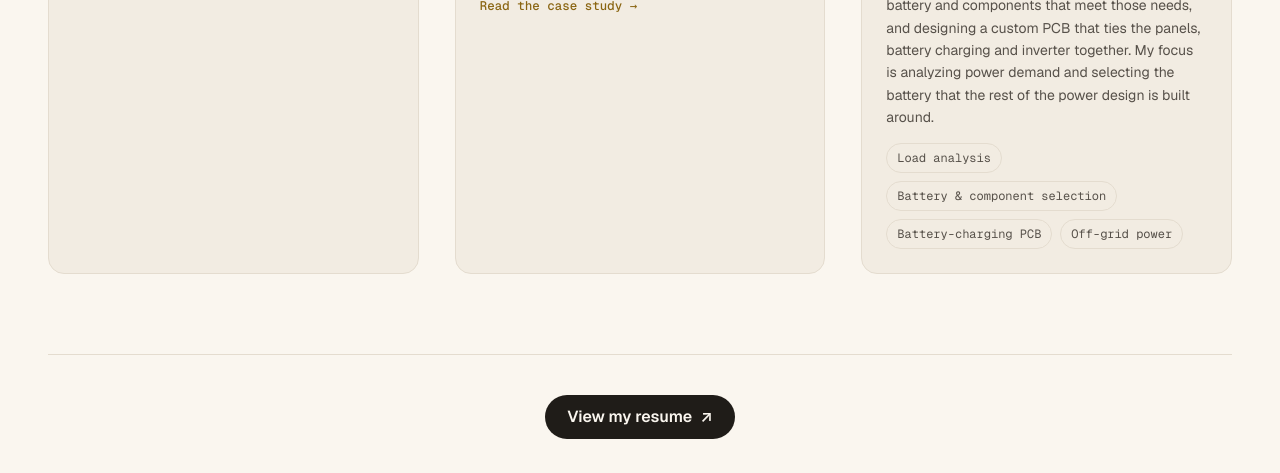
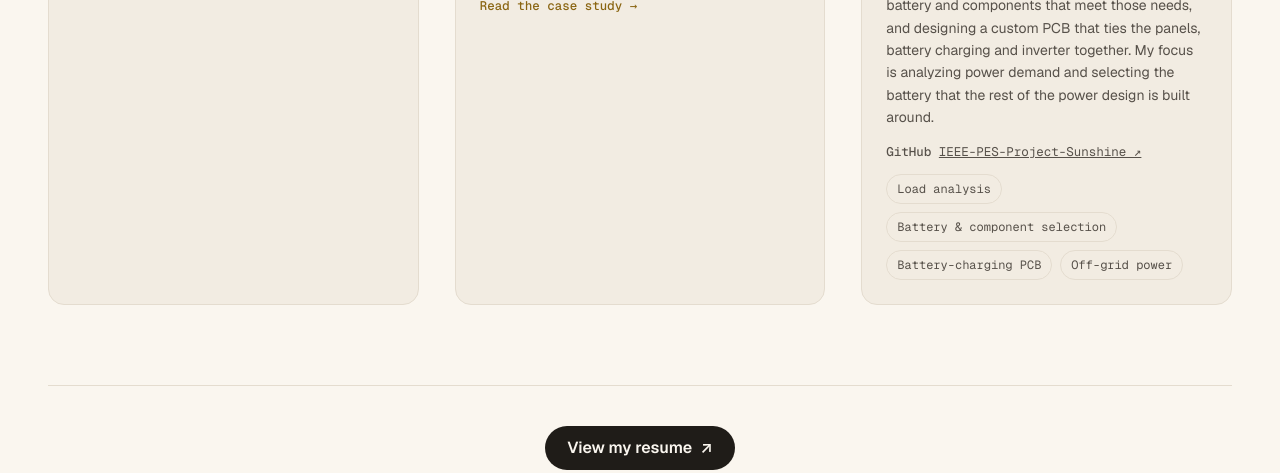
Before and after one commit to maria0406/portfolio, a website built with Vite: page index.html in a window 1280 px wide. Shown: the part 1339-1812 px from the top of the page. Built offline with nearby package versions, Linux system fonts and the light colour scheme.

Commit message:
Link Project Sunshine GitHub org
Co-Authored-By: Claude Opus 5.5 <noreply@anthropic.com>

```diff
--- a/index.html
+++ b/index.html
@@ -91,6 +91,7 @@
         <h2>Project Sunshine</h2>
         <p class="pitch">An off-grid, solar sun-tracking energy system that follows the sun to collect energy, stores it in a battery, and powers its onboard electronics plus an inverter so external devices can plug in.</p>
         <p>I'm on the Power Team, designing the power system from load analysis through battery and component selection. We're working out how much energy the system needs, choosing the battery and components that meet those needs, and designing a custom PCB that ties the panels, battery charging and inverter together. My focus is analyzing power demand and selecting the battery that the rest of the power design is built around.</p>
+        <div class="meta"><span><b>GitHub</b> <a href="https://github.com/IEEE-PES-Project-Sunshine" target="_blank" rel="noopener">IEEE-PES-Project-Sunshine ↗</a></span></div>
         <div class="skills"><span>Load analysis</span><span>Battery &amp; component selection</span><span>Battery-charging PCB</span><span>Off-grid power</span></div>
       </div>
     </article>
```
